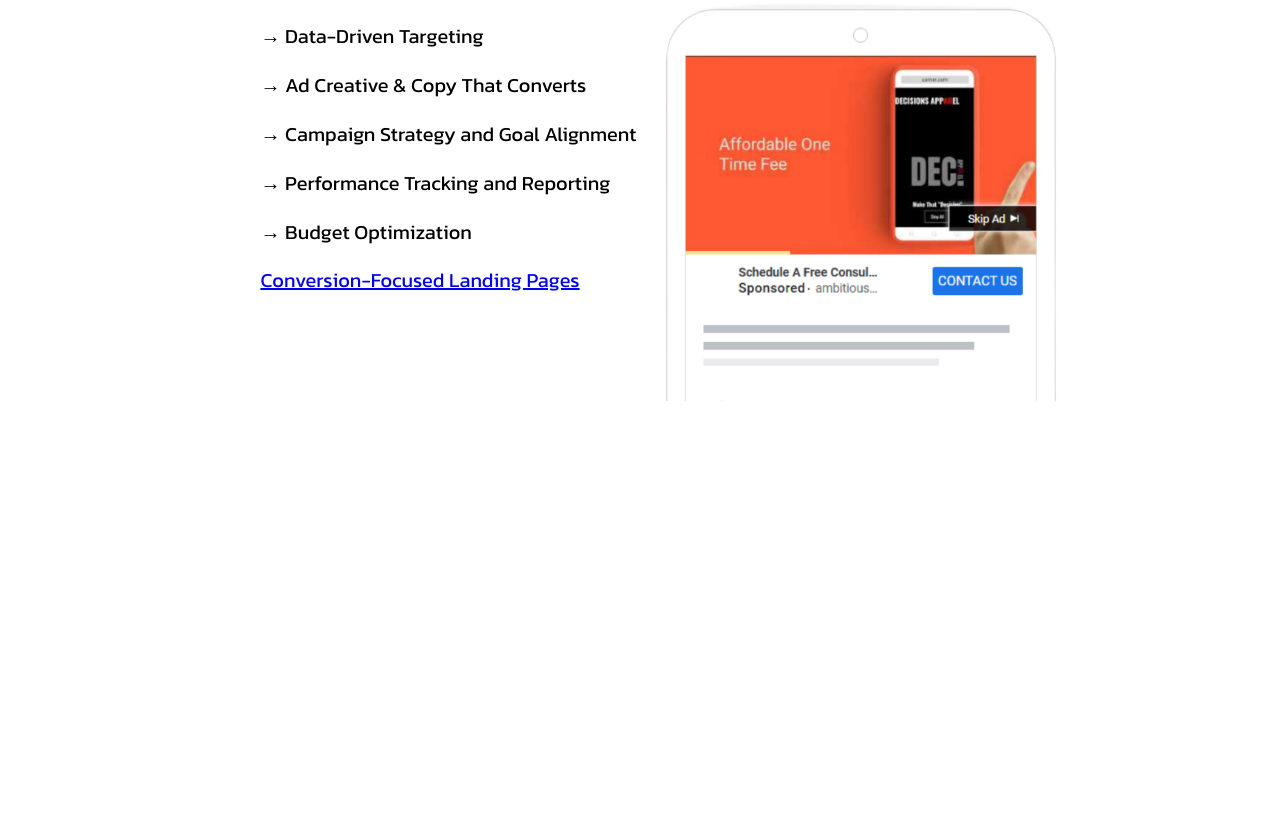
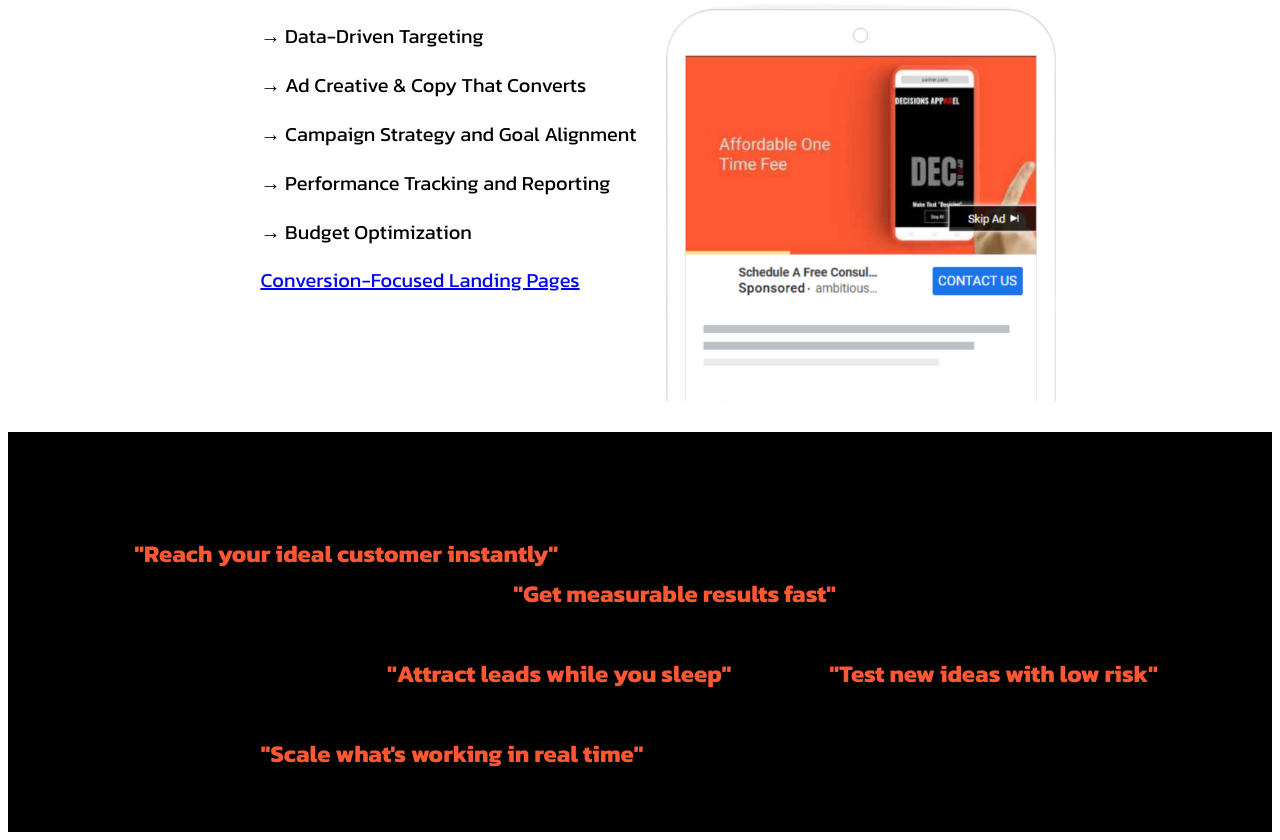
Before and after one commit to ambitiousxmarketingsolutions/ambitiousmarketingsolutions, a plain HTML site: page Ambitious Marketing Solutions/amspaidads.html in a window 1280 px wide. Shown: the part 1029-1869 px from the top of the page. Before the commit the page ends 1438 px from the top, so only its background shows below. Drawn offline with Linux system fonts and the light colour scheme.

Commit message:
added content in paid ads and changed google review widget

```diff
--- a/Ambitious Marketing Solutions/amspaidads.html
+++ b/Ambitious Marketing Solutions/amspaidads.html
@@ -105,6 +105,14 @@
             </div>
             <img src="../Images/paid-ads-example.png" alt="Paid Advertising">
         </section>
+
+        <section class="section4">
+            <h3 class="scatter-1">"Reach your ideal customer instantly"</h3>
+            <h3 class="scatter-2">"Get measurable results fast"</h3>
+            <h3 class="scatter-3">"Scale what's working in real time"</h3>
+            <h3 class="scatter-4">"Test new ideas with low risk"</h3>
+            <h3 class=scatter-5>"Attract leads while you sleep"</h3>
+        </section>
     </main>
     <footer></footer>
 </body>
--- a/scss/amspaidads-styling.scss
+++ b/scss/amspaidads-styling.scss
@@ -62,11 +62,56 @@ ul {
     margin-left: 15%;
     margin-right: 15%;
     gap: 25px;
+    padding-bottom: 2.5%;
 
     img {
         width: 45%;
     }
 }
+
+.section4 {
+    position: relative;
+    height: 400px; /* Adjust based on content */
+    width: 100%;
+    background-color: black;
+
+    h3 {
+        color: #ff5733;
+        font-size: $font-size-h3;
+    }
+}
+
+  /* Random scatter positions */
+  .scatter-1 {
+    position: absolute;
+    top: 20%;
+    left: 10%;
+  }
+
+  .scatter-2 {
+    position: absolute;
+    top: 30%;
+    left: 40%;
+  }
+
+  .scatter-3 {
+    position: absolute;
+    top: 70%;
+    left: 20%;
+  }
+
+  .scatter-4 {
+    position: absolute;
+    top: 50%;
+    left: 65%;
+  }
+
+  .scatter-5 {
+    position: absolute;
+    top: 50%;
+    left: 30%;
+  }
+
 
 @media screen and (max-width: 768px) {
 
@@ -75,6 +120,7 @@ ul {
     }
 
     .section2 p {
+        margin-top: 7.5%;
         width: 85%;
     }
 
@@ -96,4 +142,10 @@ ul {
         }
     }
 
+    .section4 {
+        h3 {
+            font-size: $font-size-h3-mobile;
+        }
+    }
+
 }
```
Also changed, not shown: index.html (+1 -5 lines), scss/amspaidads-styling.css, 1 other file.
